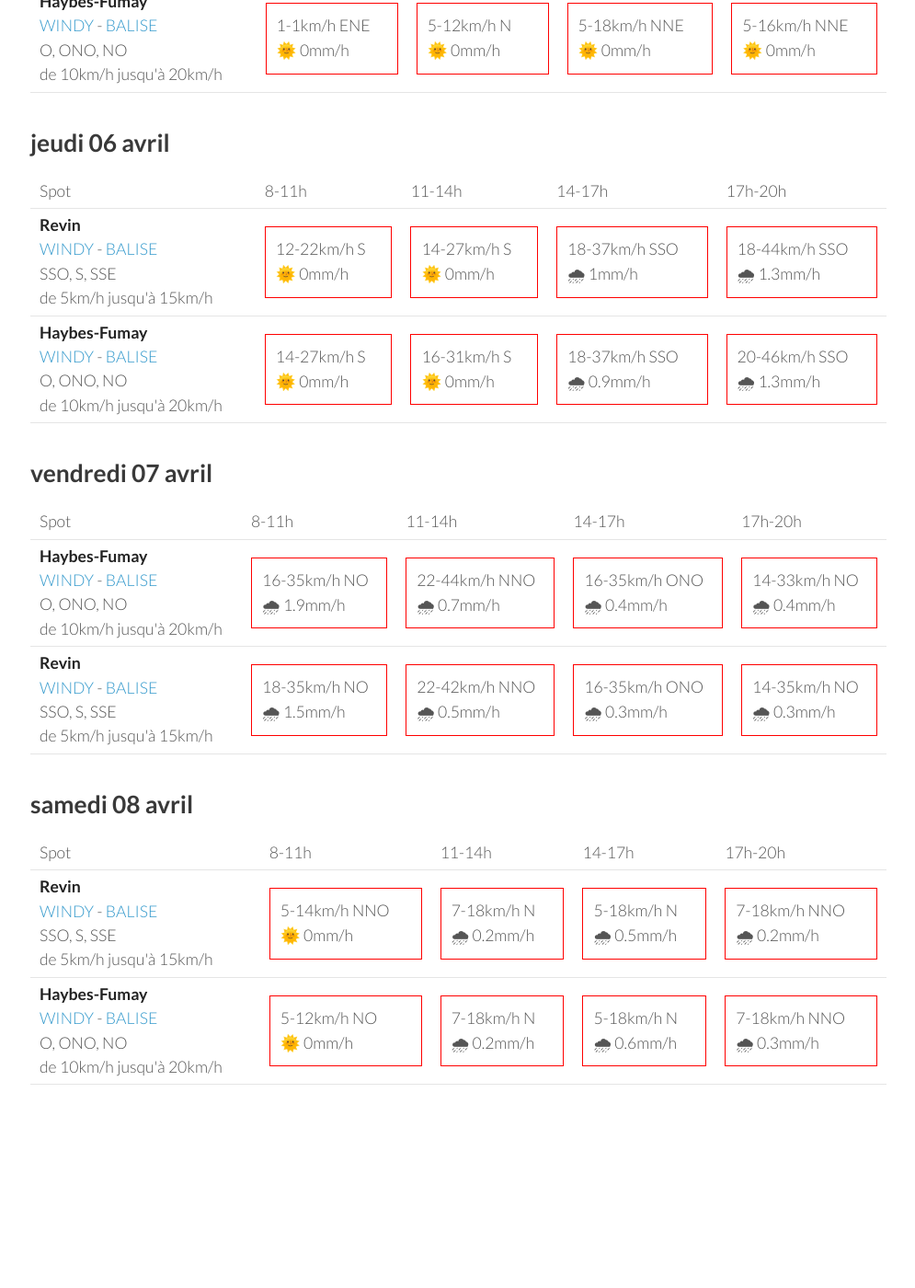
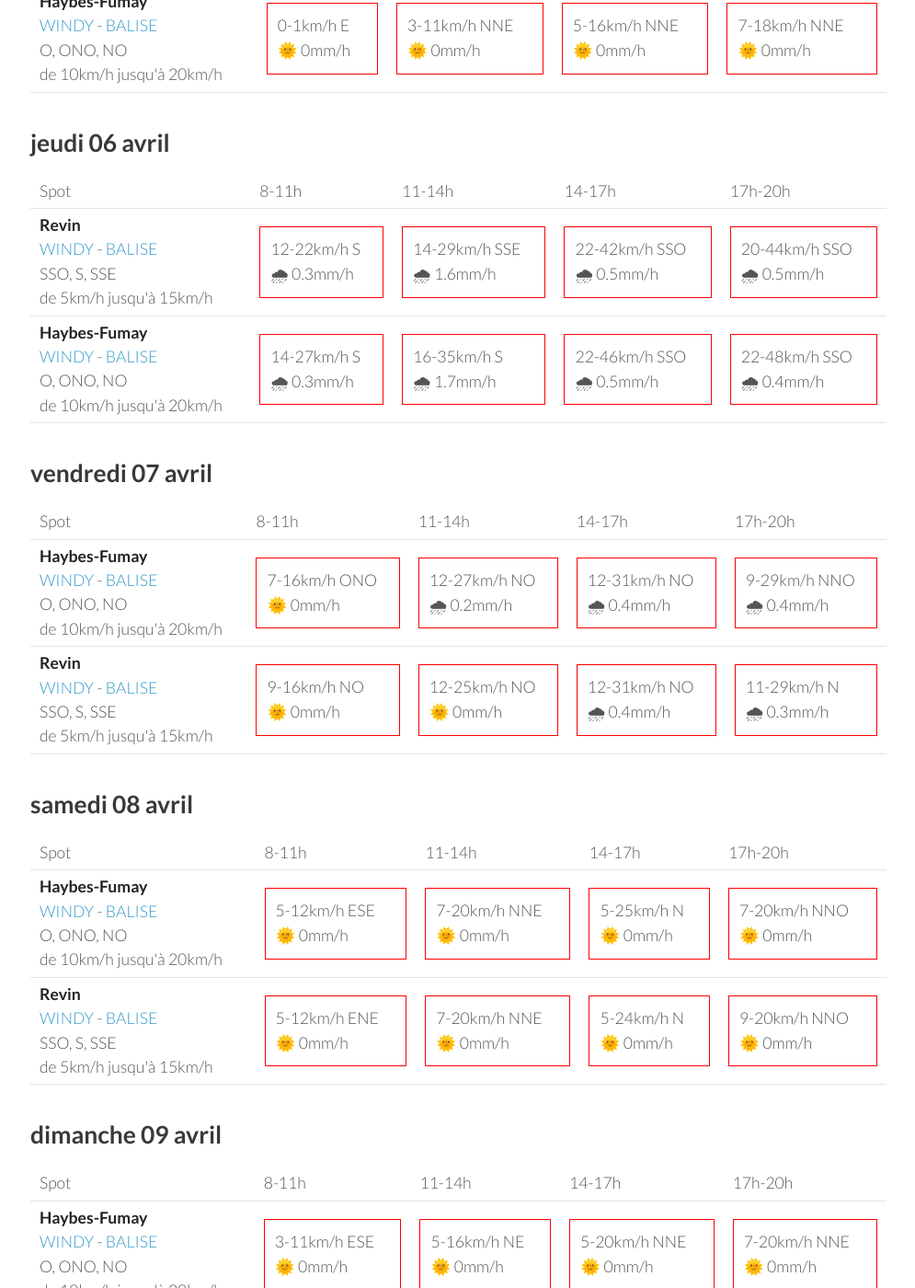
Before and after one commit to parapente-dans-le-nord/parapente-dans-le-nord.github.io, a Jekyll site: the page built from ardennes.markdown, in a window 1280 px wide and 1400 px high, scrolled down 859 px. Shown: the whole window at 92% size, without its empty margins (25-1020 px from the left). Built offline with Jekyll 4.4.1, drawn with Linux system fonts in a browser that asks for light colours; before the commit the page ends 2166 px from its top, so only the background shows below that; some of the changed text lies outside the part shown.

Commit message:
update index.markdown

```diff
--- a/ardennes.markdown
+++ b/ardennes.markdown
@@ -22,23 +22,21 @@ page mise à jour le mardi 04 avril 06:10
       <td>17h-20h</td>
     </tr>
 <tr>
-        <td><strong>Revin</strong><br><a href="https://windy.com/49.948/4.625?49.543,4.625,8">WINDY</a> - <span class=""><a href="http://www.balisemeteo.com/balise.php?idBalise=5019">BALISE</a> </span><br> <span class="vent-favorable">SSO, S, SSE</span><br><span class="force-vent">de 5km/h jusqu'à 15km/h</span> </td>
+        <td><strong>Haybes-Fumay</strong><br><a href="https://windy.com/49.998/4.715?49.913,4.738,10">WINDY</a> - <span class=""><a href="http://www.balisemeteo.com/balise.php?idBalise=104">BALISE</a> </span><br> <span class="vent-favorable">O, ONO, NO</span><br><span class="force-vent">de 10km/h jusqu'à 20km/h</span> </td>
 
-            <td><div class="not-flyable"><p>7-16km/h NNE</p><p>🌞 0mm/h</p></div></td>
-            <td><div class="not-flyable"><p>7-20km/h NE</p><p>🌞 0mm/h</p></div></td>
-            <td><div class="not-flyable"><p>9-25km/h NE</p><p>🌞 0mm/h</p></div></td>
-            <td><div class="not-flyable"><p>9-25km/h NE</p><p>🌞 0mm/h</p></div></td>
-
+            <td><div class="not-flyable"><p>0-0km/h NA</p><p>🌧️ 0mm/h</p></div></td>
+            <td><div class="not-flyable"><p>5-16km/h NNE</p><p>🌞 0mm/h</p></div></td>
+            <td><div class="not-flyable"><p>9-25km/h NNE</p><p>🌞 0mm/h</p></div></td>
+            <td><div class="not-flyable"><p>9-24km/h NNE</p><p>🌞 0mm/h</p></div></td>
 
     </tr>
 <tr>
-        <td><strong>Haybes-Fumay</strong><br><a href="https://windy.com/49.998/4.715?49.913,4.738,10">WINDY</a> - <span class=""><a href="http://www.balisemeteo.com/balise.php?idBalise=104">BALISE</a> </span><br> <span class="vent-favorable">O, ONO, NO</span><br><span class="force-vent">de 10km/h jusqu'à 20km/h</span> </td>
+        <td><strong>Revin</strong><br><a href="https://windy.com/49.948/4.625?49.543,4.625,8">WINDY</a> - <span class=""><a href="http://www.balisemeteo.com/balise.php?idBalise=5019">BALISE</a> </span><br> <span class="vent-favorable">SSO, S, SSE</span><br><span class="force-vent">de 5km/h jusqu'à 15km/h</span> </td>
 
-            <td><div class="not-flyable"><p>3-7km/h NNE</p><p>🌞 0mm/h</p></div></td>
-            <td><div class="not-flyable"><p>5-16km/h NNE</p><p>🌞 0mm/h</p></div></td>
-            <td><div class="not-flyable"><p>9-24km/h NNE</p><p>🌞 0mm/h</p></div></td>
-            <td><div class="not-flyable"><p>9-25km/h NNE</p><p>🌞 0mm/h</p></div></td>
-
+            <td><div class="not-flyable"><p>0-0km/h NA</p><p>🌧️ 0mm/h</p></div></td>
+            <td><div class="not-flyable"><p>7-22km/h NE</p><p>🌞 0mm/h</p></div></td>
+            <td><div class="not-flyable"><p>9-27km/h NE</p><p>🌞 0mm/h</p></div></td>
+            <td><div class="not-flyable"><p>9-25km/h NE</p><p>🌞 0mm/h</p></div></td>
 
     </tr>
 
@@ -60,20 +58,20 @@ page mise à jour le mardi 04 avril 06:10
 <tr>
         <td><strong>Revin</strong><br><a href="https://windy.com/49.948/4.625?49.543,4.625,8">WINDY</a> - <span class=""><a href="http://www.balisemeteo.com/balise.php?idBalise=5019">BALISE</a> </span><br> <span class="vent-favorable">SSO, S, SSE</span><br><span class="force-vent">de 5km/h jusqu'à 15km/h</span> </td>
 
-            <td><div class="not-flyable"><p>3-5km/h N</p><p>🌞 0mm/h</p></div></td>
+            <td><div class="not-flyable"><p>1-3km/h N</p><p>🌞 0mm/h</p></div></td>
             <td><div class="not-flyable"><p>5-16km/h NE</p><p>🌞 0mm/h</p></div></td>
-            <td><div class="not-flyable"><p>5-18km/h N</p><p>🌞 0mm/h</p></div></td>
-            <td><div class="not-flyable"><p>5-18km/h NNE</p><p>🌞 0mm/h</p></div></td>
+            <td><div class="not-flyable"><p>5-18km/h NE</p><p>🌞 0mm/h</p></div></td>
+            <td><div class="not-flyable"><p>5-20km/h NNO</p><p>🌞 0mm/h</p></div></td>
 
 
     </tr>
 <tr>
         <td><strong>Haybes-Fumay</strong><br><a href="https://windy.com/49.998/4.715?49.913,4.738,10">WINDY</a> - <span class=""><a href="http://www.balisemeteo.com/balise.php?idBalise=104">BALISE</a> </span><br> <span class="vent-favorable">O, ONO, NO</span><br><span class="force-vent">de 10km/h jusqu'à 20km/h</span> </td>
 
-            <td><div class="not-flyable"><p>1-1km/h ENE</p><p>🌞 0mm/h</p></div></td>
-            <td><div class="not-flyable"><p>5-12km/h N</p><p>🌞 0mm/h</p></div></td>
-            <td><div class="not-flyable"><p>5-18km/h NNE</p><p>🌞 0mm/h</p></div></td>
+            <td><div class="not-flyable"><p>0-1km/h E</p><p>🌞 0mm/h</p></div></td>
+            <td><div class="not-flyable"><p>3-11km/h NNE</p><p>🌞 0mm/h</p></div></td>
             <td><div class="not-flyable"><p>5-16km/h NNE</p><p>🌞 0mm/h</p></div></td>
+            <td><div class="not-flyable"><p>7-18km/h NNE</p><p>🌞 0mm/h</p></div></td>
 
 
     </tr>
@@ -96,20 +94,20 @@ page mise à jour le mardi 04 avril 06:10
 <tr>
         <td><strong>Revin</strong><br><a href="https://windy.com/49.948/4.625?49.543,4.625,8">WINDY</a> - <span class=""><a href="http://www.balisemeteo.com/balise.php?idBalise=5019">BALISE</a> </span><br> <span class="vent-favorable">SSO, S, SSE</span><br><span class="force-vent">de 5km/h jusqu'à 15km/h</span> </td>
 
-            <td><div class="not-flyable"><p>12-22km/h S</p><p>🌞 0mm/h</p></div></td>
-            <td><div class="not-flyable"><p>14-27km/h S</p><p>🌞 0mm/h</p></div></td>
-            <td><div class="not-flyable"><p>18-37km/h SSO</p><p>🌧 1mm/h</p></div></td>
-            <td><div class="not-flyable"><p>18-44km/h SSO</p><p>🌧 1.3mm/h</p></div></td>
+            <td><div class="not-flyable"><p>12-22km/h S</p><p>🌧 0.3mm/h</p></div></td>
+            <td><div class="not-flyable"><p>14-29km/h SSE</p><p>🌧 1.6mm/h</p></div></td>
+            <td><div class="not-flyable"><p>22-42km/h SSO</p><p>🌧 0.5mm/h</p></div></td>
+            <td><div class="not-flyable"><p>20-44km/h SSO</p><p>🌧 0.5mm/h</p></div></td>
 
 
     </tr>
 <tr>
         <td><strong>Haybes-Fumay</strong><br><a href="https://windy.com/49.998/4.715?49.913,4.738,10">WINDY</a> - <span class=""><a href="http://www.balisemeteo.com/balise.php?idBalise=104">BALISE</a> </span><br> <span class="vent-favorable">O, ONO, NO</span><br><span class="force-vent">de 10km/h jusqu'à 20km/h</span> </td>
 
-            <td><div class="not-flyable"><p>14-27km/h S</p><p>🌞 0mm/h</p></div></td>
-            <td><div class="not-flyable"><p>16-31km/h S</p><p>🌞 0mm/h</p></div></td>
-            <td><div class="not-flyable"><p>18-37km/h SSO</p><p>🌧 0.9mm/h</p></div></td>
-            <td><div class="not-flyable"><p>20-46km/h SSO</p><p>🌧 1.3mm/h</p></div></td>
+            <td><div class="not-flyable"><p>14-27km/h S</p><p>🌧 0.3mm/h</p></div></td>
+            <td><div class="not-flyable"><p>16-35km/h S</p><p>🌧 1.7mm/h</p></div></td>
+            <td><div class="not-flyable"><p>22-46km/h SSO</p><p>🌧 0.5mm/h</p></div></td>
+            <td><div class="not-flyable"><p>22-48km/h SSO</p><p>🌧 0.4mm/h</p></div></td>
 
 
     </tr>
@@ -132,20 +130,20 @@ page mise à jour le mardi 04 avril 06:10
 <tr>
         <td><strong>Haybes-Fumay</strong><br><a href="https://windy.com/49.998/4.715?49.913,4.738,10">WINDY</a> - <span class=""><a href="http://www.balisemeteo.com/balise.php?idBalise=104">BALISE</a> </span><br> <span class="vent-favorable">O, ONO, NO</span><br><span class="force-vent">de 10km/h jusqu'à 20km/h</span> </td>
 
-            <td><div class="not-flyable"><p>16-35km/h NO</p><p>🌧 1.9mm/h</p></div></td>
-            <td><div class="not-flyable"><p>22-44km/h NNO</p><p>🌧 0.7mm/h</p></div></td>
-            <td><div class="not-flyable"><p>16-35km/h ONO</p><p>🌧 0.4mm/h</p></div></td>
-            <td><div class="not-flyable"><p>14-33km/h NO</p><p>🌧 0.4mm/h</p></div></td>
+            <td><div class="not-flyable"><p>7-16km/h ONO</p><p>🌞 0mm/h</p></div></td>
+            <td><div class="not-flyable"><p>12-27km/h NO</p><p>🌧 0.2mm/h</p></div></td>
+            <td><div class="not-flyable"><p>12-31km/h NO</p><p>🌧 0.4mm/h</p></div></td>
+            <td><div class="not-flyable"><p>9-29km/h NNO</p><p>🌧 0.4mm/h</p></div></td>
 
 
     </tr>
 <tr>
         <td><strong>Revin</strong><br><a href="https://windy.com/49.948/4.625?49.543,4.625,8">WINDY</a> - <span class=""><a href="http://www.balisemeteo.com/balise.php?idBalise=5019">BALISE</a> </span><br> <span class="vent-favorable">SSO, S, SSE</span><br><span class="force-vent">de 5km/h jusqu'à 15km/h</span> </td>
 
-            <td><div class="not-flyable"><p>18-35km/h NO</p><p>🌧 1.5mm/h</p></div></td>
-            <td><div class="not-flyable"><p>22-42km/h NNO</p><p>🌧 0.5mm/h</p></div></td>
-            <td><div class="not-flyable"><p>16-35km/h ONO</p><p>🌧 0.3mm/h</p></div></td>
-            <td><div class="not-flyable"><p>14-35km/h NO</p><p>🌧 0.3mm/h</p></div></td>
+            <td><div class="not-flyable"><p>9-16km/h NO</p><p>🌞 0mm/h</p></div></td>
+            <td><div class="not-flyable"><p>12-25km/h NO</p><p>🌞 0mm/h</p></div></td>
+            <td><div class="not-flyable"><p>12-31km/h NO</p><p>🌧 0.4mm/h</p></div></td>
+            <td><div class="not-flyable"><p>11-29km/h N</p><p>🌧 0.3mm/h</p></div></td>
 
 
     </tr>
@@ -166,22 +164,22 @@ page mise à jour le mardi 04 avril 06:10
       <td>17h-20h</td>
     </tr>
 <tr>
-        <td><strong>Revin</strong><br><a href="https://windy.com/49.948/4.625?49.543,4.625,8">WINDY</a> - <span class=""><a href="http://www.balisemeteo.com/balise.php?idBalise=5019">BALISE</a> </span><br> <span class="vent-favorable">SSO, S, SSE</span><br><span class="force-vent">de 5km/h jusqu'à 15km/h</span> </td>
+        <td><strong>Haybes-Fumay</strong><br><a href="https://windy.com/49.998/4.715?49.913,4.738,10">WINDY</a> - <span class=""><a href="http://www.balisemeteo.com/balise.php?idBalise=104">BALISE</a> </span><br> <span class="vent-favorable">O, ONO, NO</span><br><span class="force-vent">de 10km/h jusqu'à 20km/h</span> </td>
 
-            <td><div class="not-flyable"><p>5-14km/h NNO</p><p>🌞 0mm/h</p></div></td>
-            <td><div class="not-flyable"><p>7-18km/h N</p><p>🌧 0.2mm/h</p></div></td>
-            <td><div class="not-flyable"><p>5-18km/h N</p><p>🌧 0.5mm/h</p></div></td>
-            <td><div class="not-flyable"><p>7-18km/h NNO</p><p>🌧 0.2mm/h</p></div></td>
+            <td><div class="not-flyable"><p>5-12km/h ESE</p><p>🌞 0mm/h</p></div></td>
+            <td><div class="not-flyable"><p>7-20km/h NNE</p><p>🌞 0mm/h</p></div></td>
+            <td><div class="not-flyable"><p>5-25km/h N</p><p>🌞 0mm/h</p></div></td>
+            <td><div class="not-flyable"><p>7-20km/h NNO</p><p>🌞 0mm/h</p></div></td>
 
 
     </tr>
 <tr>
-        <td><strong>Haybes-Fumay</strong><br><a href="https://windy.com/49.998/4.715?49.913,4.738,10">WINDY</a> - <span class=""><a href="http://www.balisemeteo.com/balise.php?idBalise=104">BALISE</a> </span><br> <span class="vent-favorable">O, ONO, NO</span><br><span class="force-vent">de 10km/h jusqu'à 20km/h</span> </td>
+        <td><strong>Revin</strong><br><a href="https://windy.com/49.948/4.625?49.543,4.625,8">WINDY</a> - <span class=""><a href="http://www.balisemeteo.com/balise.php?idBalise=5019">BALISE</a> </span><br> <span class="vent-favorable">SSO, S, SSE</span><br><span class="force-vent">de 5km/h jusqu'à 15km/h</span> </td>
 
-            <td><div class="not-flyable"><p>5-12km/h NO</p><p>🌞 0mm/h</p></div></td>
-            <td><div class="not-flyable"><p>7-18km/h N</p><p>🌧 0.2mm/h</p></div></td>
-            <td><div class="not-flyable"><p>5-18km/h N</p><p>🌧 0.6mm/h</p></div></td>
-            <td><div class="not-flyable"><p>7-18km/h NNO</p><p>🌧 0.3mm/h</p></div></td>
+            <td><div class="not-flyable"><p>5-12km/h ENE</p><p>🌞 0mm/h</p></div></td>
+            <td><div class="not-flyable"><p>7-20km/h NNE</p><p>🌞 0mm/h</p></div></td>
+            <td><div class="not-flyable"><p>5-24km/h N</p><p>🌞 0mm/h</p></div></td>
+            <td><div class="not-flyable"><p>9-20km/h NNO</p><p>🌞 0mm/h</p></div></td>
 
 
     </tr>
@@ -189,3 +187,39 @@ page mise à jour le mardi 04 avril 06:10
 </tbody>
 </table>
 {:/}
+## dimanche 09 avril
+
+{::nomarkdown}
+<table>
+  <tbody>
+    <tr>
+      <td>Spot</td>
+      <td>8-11h</td>
+      <td>11-14h</td>
+      <td>14-17h</td>
+      <td>17h-20h</td>
+    </tr>
+<tr>
+        <td><strong>Haybes-Fumay</strong><br><a href="https://windy.com/49.998/4.715?49.913,4.738,10">WINDY</a> - <span class=""><a href="http://www.balisemeteo.com/balise.php?idBalise=104">BALISE</a> </span><br> <span class="vent-favorable">O, ONO, NO</span><br><span class="force-vent">de 10km/h jusqu'à 20km/h</span> </td>
+
+            <td><div class="not-flyable"><p>3-11km/h ESE</p><p>🌞 0mm/h</p></div></td>
+            <td><div class="not-flyable"><p>5-16km/h NE</p><p>🌞 0mm/h</p></div></td>
+            <td><div class="not-flyable"><p>5-20km/h NNE</p><p>🌞 0mm/h</p></div></td>
+            <td><div class="not-flyable"><p>7-20km/h NNE</p><p>🌞 0mm/h</p></div></td>
+
+
+    </tr>
+<tr>
+        <td><strong>Revin</strong><br><a href="https://windy.com/49.948/4.625?49.543,4.625,8">WINDY</a> - <span class=""><a href="http://www.balisemeteo.com/balise.php?idBalise=5019">BALISE</a> </span><br> <span class="vent-favorable">SSO, S, SSE</span><br><span class="force-vent">de 5km/h jusqu'à 15km/h</span> </td>
+
+            <td><div class="not-flyable"><p>3-11km/h E</p><p>🌞 0mm/h</p></div></td>
+            <td><div class="not-flyable"><p>3-14km/h NE</p><p>🌞 0mm/h</p></div></td>
+            <td><div class="not-flyable"><p>5-18km/h N</p><p>🌞 0mm/h</p></div></td>
+            <td><div class="not-flyable"><p>7-18km/h NNE</p><p>🌞 0mm/h</p></div></td>
+
+
+    </tr>
+
+</tbody>
+</table>
+{:/}
```
Also changed, not shown: other parts of ardennes.markdown (+1 -1 lines).
